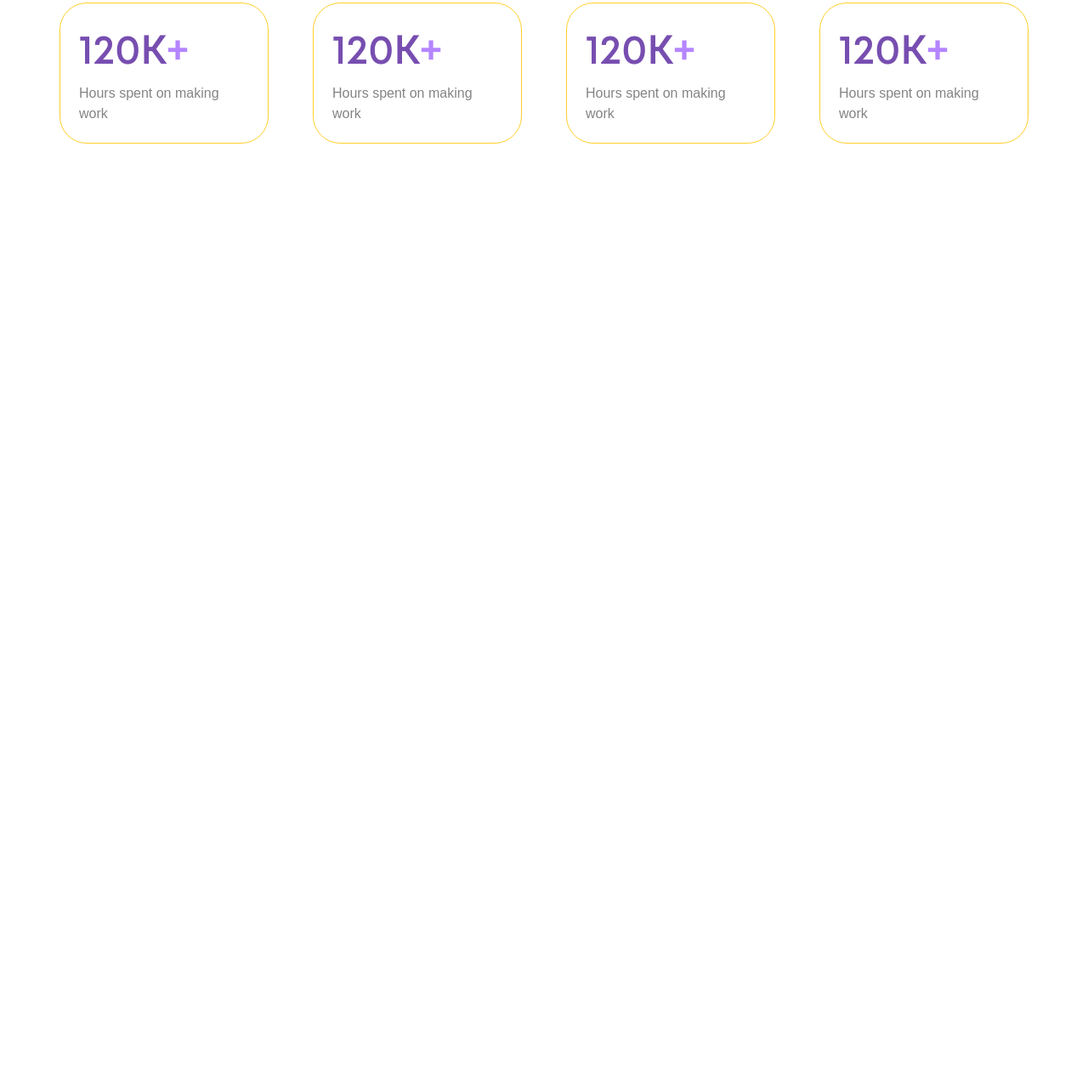
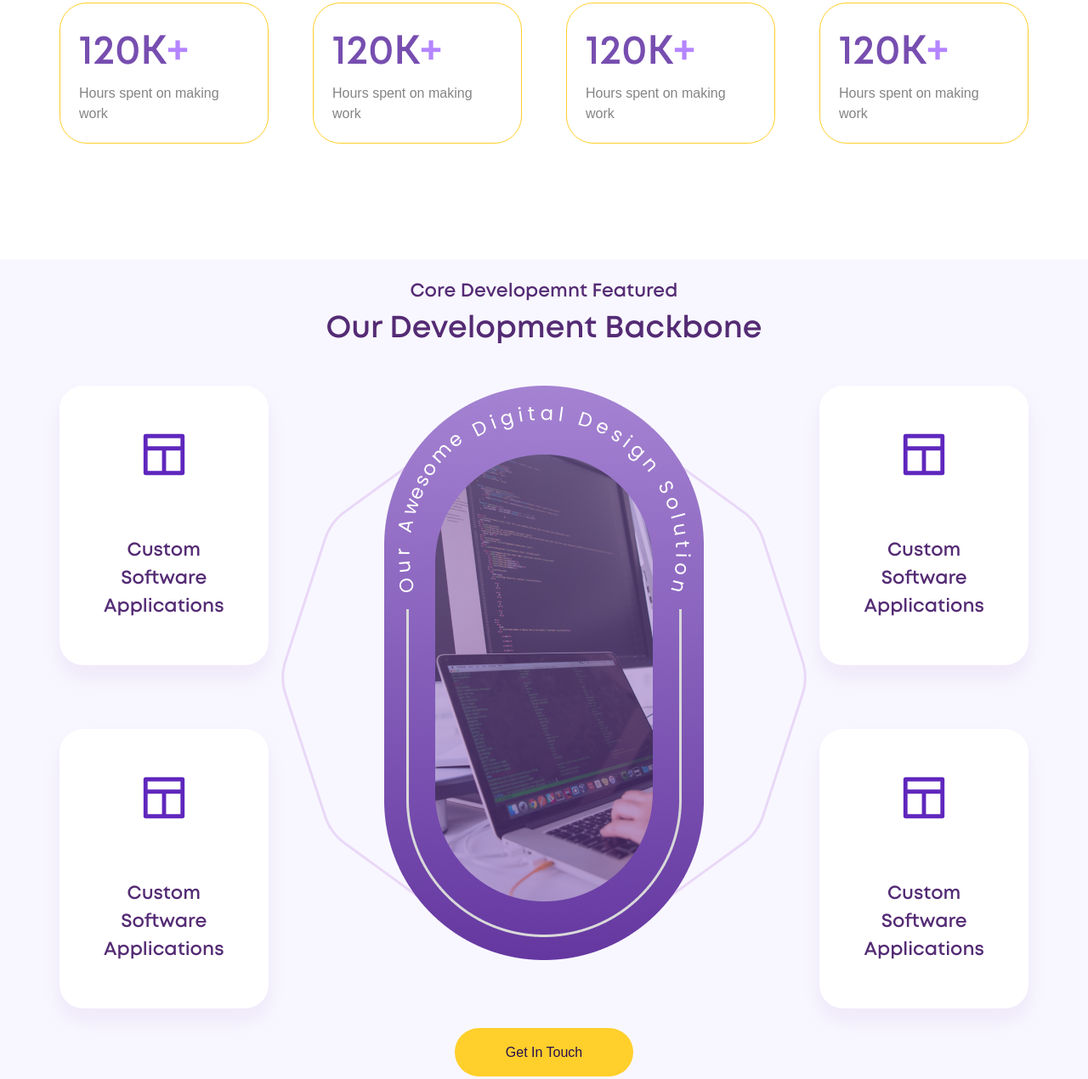
Before and after one commit to SouhailXedits/HTML-SASS, a website: page index.html in a window 1280 px wide. Shown: the part 2075-3345 px from the top of the page at 85% size. Before the commit the page ends 2380 px from the top, so only its background shows below. Drawn offline with Linux system fonts and the light colour scheme; a web font is replaced by a local one.

Commit message:
finished Core Developemnt Featured

```diff
--- a/index.html
+++ b/index.html
@@ -214,5 +214,37 @@
         </div>
       </div>
     </div>
+    <div class="bg-color-core-dev">
+
+
+    <div class="core-development-container container">
+        <div class="core-development-container__headings">
+            <p class="core-development-container__headings__header">Core Developemnt Featured</p>
+            <p class="core-development-container__headings__subheader">Our Development Backbone</p>
+        </div>
+        <div class="core-development-container__body">
+            <div class="core-development-container__body__box">
+                <img src="./assets/icons/u_web-grid-alt.svg" alt="" class="core-development-container__body__box__icon">
+                <p class="core-development-container__body__box__text">Custom Software Applications</p>
+            </div>
+            <div class="core-development-container__body__box">
+                <img src="./assets/icons/u_web-grid-alt.svg" alt="" class="core-development-container__body__box__icon">
+                <p class="core-development-container__body__box__text">Custom Software Applications</p>
+            </div>
+            <img  src="./assets/illustration/core-dev.png" class="core-development-container__body__illustration">
+            <div class="core-development-container__body__box">
+                <img src="./assets/icons/u_web-grid-alt.svg" alt="" class="core-development-container__body__box__icon">
+                <p class="core-development-container__body__box__text">Custom Software Applications</p>
+            </div>
+            <div class="core-development-container__body__box">
+                <img src="./assets/icons/u_web-grid-alt.svg" alt="" class="core-development-container__body__box__icon">
+                <p class="core-development-container__body__box__text">Custom Software Applications</p>
+            </div>
+        </div>
+        <div class="core-development-container__cta">
+            <a href="#" class="core-development-container__cta__btn btn">Get In Touch</a>
+        </div>
+    </div>
+</div>
   </body>
 </html>
--- a/sass/_variables.scss
+++ b/sass/_variables.scss
@@ -7,6 +7,7 @@ $border-thikness: 1px;
 
 
 $dark-purple: #2E193E;
+$md-dark-purple: #542B74;
 $light-purple: rgba(123, 97, 255, 0.05);
 $yellow: #FFCF2B;
 $grey: #848484;
@@ -34,3 +35,4 @@ $border-radius-box-lg:32px;
 $base-padding: 10px;
 
 $box-shadow-dark: 0px 25px 36px -8px rgba(123, 97, 255, 0.21);
+$box-shadow-light: 0px 14px 21px 1px rgba(197, 162, 219, 0.17);;
--- a/sass/main.scss
+++ b/sass/main.scss
@@ -273,5 +273,72 @@ ul{
             line-height: 1.5;
         }
     }
+}
+.bg-color-core-dev {
+    background-color: #F8F7FF;
+}
+.core-development-container{
+    display: flex;
+    flex-direction: column;
+    gap: 4rem;
+    align-items: center;
+    padding-top: 22px;
+    padding-bottom: 70px;
+    line-height: 1.5;
 
+    &__headings{
+        display: flex;
+        flex-direction: column;
+        align-items: center;
+        &__header {
+            font-family: 'mont-700',sans-serif;
+            color: $md-dark-purple;
+            font-size: $font-md;
+        }
+        &__subheader {
+            font-family: 'mont-700',sans-serif;
+            color: $md-dark-purple;
+            font-size: $font-xxl;
+        }
+    }
+
+    &__body {
+        display: grid;
+        grid-template-columns: repeat(4,1fr);
+        gap: 7.5rem;
+        &__illustration{
+            grid-column: 2/4;
+            grid-row: 1/3;
+            justify-self: center;
+            margin-bottom: 3rem;
+        }
+        &__box {
+            background-color: $color-white;
+            display: flex;
+            flex-direction: column;
+            gap: 6.8rem;
+            align-items: center;
+            padding: 5.2rem;
+            border-radius: $border-radius-box-md;
+            box-shadow: $box-shadow-light;
+            &__icon {
+                width: 5.8rem;
+                height: 5.8rem;
+            }
+            &__text {
+                font-size: 2.2rem;
+                color: $md-dark-purple;
+                font-family: 'mont-700', sans-serif;
+                text-align: center;
+            }
+        }
+    }
+    &__cta__btn {
+        background-color: $yellow;
+        color: $primary;
+        font-size: $font-xs;
+        font-family:  sans-serif;
+        padding: 2rem 6rem;
+        margin-top: 2rem;
+    }
 }
```
Also changed, not shown: assets/icons/u_web-grid-alt.svg (added), assets/illustration/core-dev.png (added), css/index.css, 3 other files.
